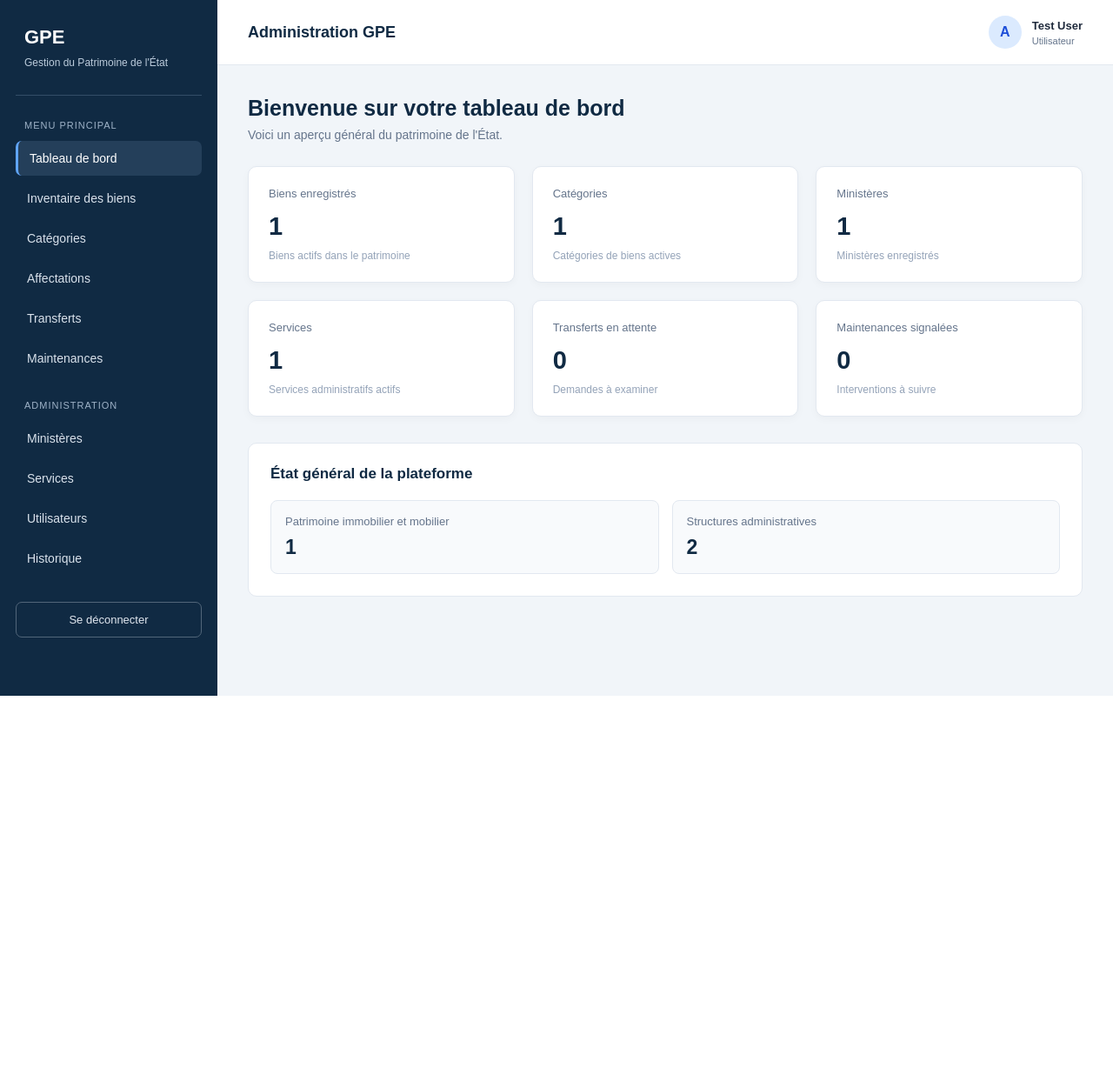
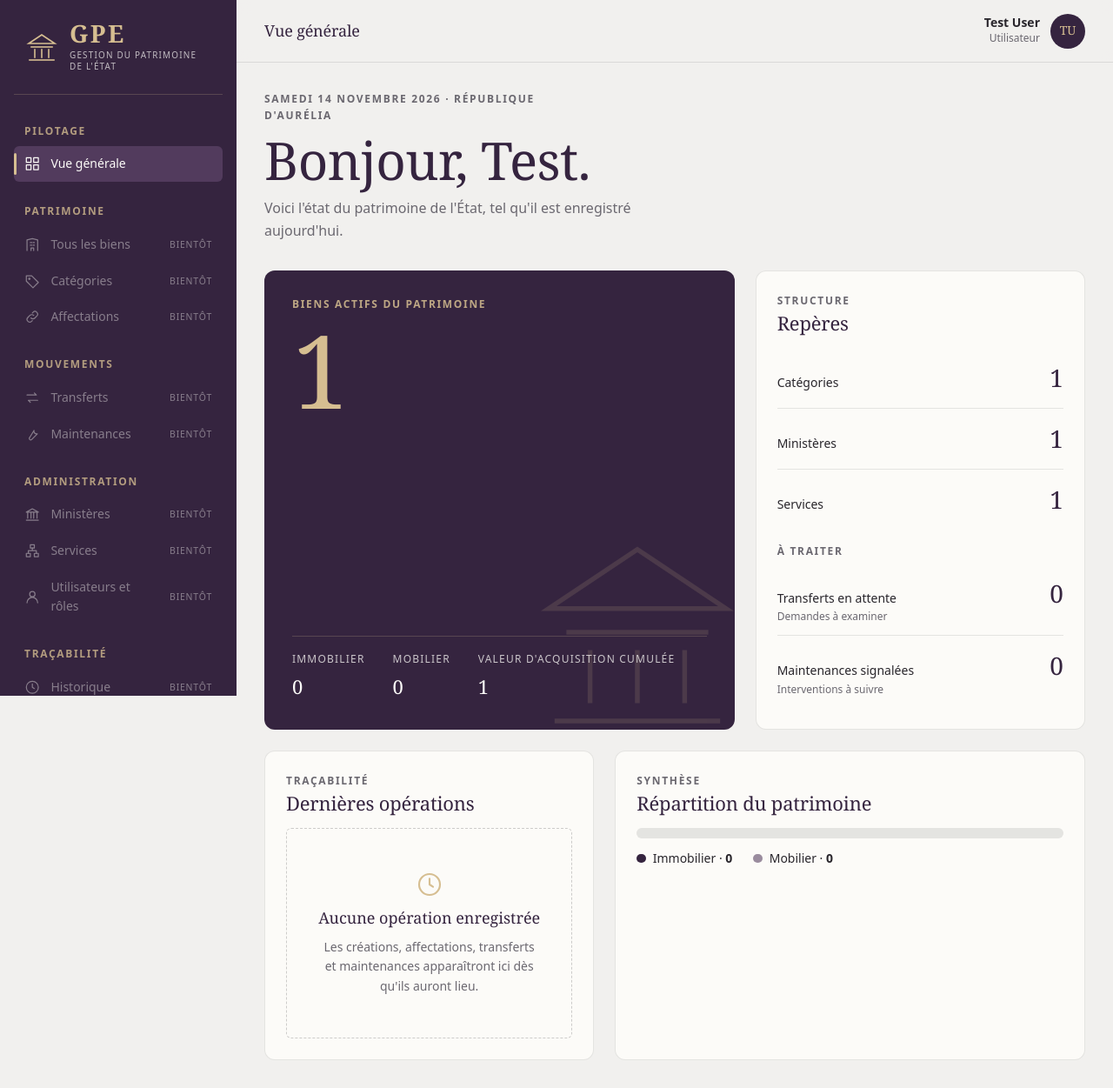
Before and after one commit to rovana-0412/GPE, a Laravel app: page /tableau-de-bord in a window 1280 px wide. Shown: the whole page at 87% size. Before the commit the page ends 800 px from the top, so only its background shows below. Run offline with Laravel 12, Linux system fonts and the light colour scheme; a user stored in the database is signed in; data comes from the database, SQL or seed files in the repository; tables that the repository leaves empty hold one stand-in row (values such as "Sample post"); style sheets or scripts are compiled from the project's sources.

Commit message:
Dashboard: nouvelle vue Heritage & Modernite

```diff
--- a/application/resources/views/dashboard/index.blade.php
+++ b/application/resources/views/dashboard/index.blade.php
@@ -1,415 +1,149 @@
+@extends('layouts.app')
 
-<!DOCTYPE html>
-<html lang="fr">
-<head>
-    <meta charset="UTF-8">
-    <meta name="viewport" content="width=device-width, initial-scale=1.0">
-    <title>Tableau de bord | GPE</title>
+@section('title', 'Vue générale')
 
-    <style>
-        * {
-            margin: 0;
-            padding: 0;
-            box-sizing: border-box;
-            font-family: Arial, sans-serif;
-        }
+@section('content')
+@php
+    $prenom = explode(' ', trim(Auth::user()->name))[0];
+    $totalBiens = max($statistiques['biens'], 1);
+    $immobilier = $parType['immobilier'] ?? 0;
+    $mobilier = $parType['mobilier'] ?? 0;
+    $maxCategorie = max($categories->max('biens_count') ?? 0, 1);
 
-        body {
-            background: #f1f5f9;
-            color: #1e293b;
-        }
+    $types = [
+        'bien.cree'            => ['Bien enregistré', 'accent'],
+        'bien.modifie'         => ['Informations modifiées', 'neutral'],
+        'affectation.creee'    => ['Affectation', 'success'],
+        'transfert.demande'    => ['Transfert demandé', 'action'],
+        'transfert.valide'     => ['Transfert validé', 'success'],
+        'maintenance.signalee' => ['Maintenance signalée', 'danger'],
+    ];
+@endphp
 
-        .layout {
-            display: flex;
-            min-height: 100vh;
-        }
+    <section class="welcome">
+        <p class="eyebrow">{{ now()->locale('fr')->translatedFormat('l j F Y') }} · République d'Aurélia</p>
+        <h1>Bonjour, {{ $prenom }}.</h1>
+        <p>Voici l'état du patrimoine de l'État, tel qu'il est enregistré aujourd'hui.</p>
+    </section>
 
-        /* Barre latérale */
-        .sidebar {
-            width: 250px;
-            background: #102a43;
-            color: white;
-            padding: 25px 18px;
-            flex-shrink: 0;
-        }
+    <div class="dash">
 
-        .brand {
-            padding: 5px 10px 28px;
-            border-bottom: 1px solid #334e68;
-        }
+        <section class="hero-stat dash__hero" aria-labelledby="hero-titre">
+            <svg class="hero-stat__art" viewBox="0 0 40 40" fill="none" stroke="currentColor"
+                 stroke-width="0.8" aria-hidden="true">
+                <path d="M5 16 20 6l15 10Z"/><path d="M8 20h24"/>
+                <path d="M12 23v9M20 23v9M28 23v9"/><path d="M6 35h28"/>
+            </svg>
 
-        .brand h2 {
-            font-size: 22px;
-            margin-bottom: 7px;
-        }
-
-        .brand p {
-            font-size: 12px;
-            color: #bcccdc;
-            line-height: 1.5;
-        }
-
-        .menu-title {
-            margin: 28px 10px 12px;
-            color: #9fb3c8;
-            font-size: 11px;
-            text-transform: uppercase;
-            letter-spacing: 1px;
-        }
-
-        .menu a {
-            display: block;
-            padding: 12px 13px;
-            margin-bottom: 6px;
-            border-radius: 7px;
-            color: #d9e2ec;
-            text-decoration: none;
-            font-size: 14px;
-            transition: 0.2s;
-        }
-
-        .menu a:hover,
-        .menu a.active {
-            background: #243f5a;
-            color: white;
-        }
-
-        .menu a.active {
-            border-left: 3px solid #60a5fa;
-        }
-
-        /* Zone principale */
-        .main {
-            flex: 1;
-            min-width: 0;
-        }
-
-        .topbar {
-            height: 75px;
-            background: white;
-            display: flex;
-            align-items: center;
-            justify-content: space-between;
-            padding: 0 35px;
-            border-bottom: 1px solid #e2e8f0;
-        }
-
-        .topbar h3 {
-            color: #102a43;
-            font-size: 18px;
-        }
-
-        .user-info {
-            display: flex;
-            align-items: center;
-            gap: 12px;
-        }
-
-        .avatar {
-            width: 38px;
-            height: 38px;
-            background: #dbeafe;
-            color: #1d4ed8;
-            border-radius: 50%;
-            display: flex;
-            align-items: center;
-            justify-content: center;
-            font-weight: bold;
-        }
-
-        .user-name {
-            font-size: 13px;
-            font-weight: bold;
-        }
-
-        .user-role {
-            color: #64748b;
-            font-size: 11px;
-            margin-top: 4px;
-        }
-
-        .content {
-            padding: 35px;
-        }
-
-        .welcome {
-            margin-bottom: 28px;
-        }
-
-        .welcome h1 {
-            font-size: 25px;
-            color: #102a43;
-            margin-bottom: 8px;
-        }
-
-        .welcome p {
-            color: #64748b;
-            font-size: 14px;
-        }
-
-        /* Cartes statistiques */
-        .stats-grid {
-            display: grid;
-            grid-template-columns: repeat(3, minmax(0, 1fr));
-            gap: 20px;
-            margin-bottom: 30px;
-        }
-
-        .stat-card {
-            background: white;
-            padding: 23px;
-            border-radius: 10px;
-            border: 1px solid #e2e8f0;
-            box-shadow: 0 3px 10px rgba(15, 23, 42, 0.03);
-        }
-
-        .stat-label {
-            color: #64748b;
-            font-size: 13px;
-            margin-bottom: 14px;
-        }
-
-        .stat-value {
-            font-size: 29px;
-            font-weight: bold;
-            color: #102a43;
-        }
-
-        .stat-note {
-            margin-top: 10px;
-            color: #94a3b8;
-            font-size: 12px;
-        }
-
-        /* Bloc inférieur */
-        .section-card {
-            background: white;
-            padding: 25px;
-            border-radius: 10px;
-            border: 1px solid #e2e8f0;
-        }
-
-        .section-card h2 {
-            font-size: 17px;
-            color: #102a43;
-            margin-bottom: 20px;
-        }
-
-        .activity-list {
-            display: grid;
-            grid-template-columns: repeat(2, minmax(0, 1fr));
-            gap: 15px;
-        }
-
-        .activity-item {
-            padding: 16px;
-            background: #f8fafc;
-            border-radius: 8px;
-            border: 1px solid #e2e8f0;
-        }
-
-        .activity-item span {
-            display: block;
-            color: #64748b;
-            font-size: 13px;
-            margin-bottom: 9px;
-        }
-
-        .activity-item strong {
-            font-size: 23px;
-            color: #102a43;
-        }
-
-        .logout-form {
-            margin-top: 30px;
-        }
-
-        .logout-button {
-            width: 100%;
-            padding: 12px;
-            border: 1px solid #52667a;
-            border-radius: 7px;
-            background: transparent;
-            color: #e2e8f0;
-            cursor: pointer;
-            font-size: 13px;
-        }
-
-        .logout-button:hover {
-            background: #243f5a;
-        }
-
-        /* Responsive */
-        @media (max-width: 900px) {
-            .sidebar {
-                width: 210px;
-            }
-
-            .stats-grid {
-                grid-template-columns: repeat(2, minmax(0, 1fr));
-            }
-        }
-
-        @media (max-width: 600px) {
-            .layout {
-                display: block;
-            }
-
-            .sidebar {
-                width: 100%;
-            }
-
-            .topbar {
-                padding: 0 18px;
-            }
-
-            .content {
-                padding: 22px 16px;
-            }
-
-            .stats-grid,
-            .activity-list {
-                grid-template-columns: 1fr;
-            }
-
-            .user-name {
-                font-size: 12px;
-            }
-        }
-    </style>
-</head>
-
-<body>
-
-<div class="layout">
-
-    <aside class="sidebar">
-
-        <div class="brand">
-            <h2>GPE</h2>
-            <p>Gestion du Patrimoine de l'État</p>
+            <div>
+                <h2 id="hero-titre" class="eyebrow" style="font-family:var(--font-body)">Biens actifs du patrimoine</h2>
+                <p class="hero-stat__value num">{{ number_format($statistiques['biens'], 0, ',', ' ') }}</p>
             </div>
 
-        <p class="menu-title">Menu principal</p>
+            <dl class="hero-stat__foot">
+                <div><dt>Immobilier</dt><dd class="num">{{ $immobilier }}</dd></div>
+                <div><dt>Mobilier</dt><dd class="num">{{ $mobilier }}</dd></div>
+                <div><dt>Valeur d'acquisition cumulée</dt><dd class="num">{{ number_format($statistiques['valeur_totale'], 0, ',', ' ') }}</dd></div>
+            </dl>
+        </section>
 
-        <nav class="menu">
-            <a href="{{ route('dashboard') }}" class="active">Tableau de bord</a>
-            <a href="#">Inventaire des biens</a>
-            <a href="#">Catégories</a>
-            <a href="#">Affectations</a>
-            <a href="#">Transferts</a>
-            <a href="#">Maintenances</a>
-        </nav>
-
-        <p class="menu-title">Administration</p>
-
-        <nav class="menu">
-            <a href="#">Ministères</a>
-            <a href="#">Services</a>
-            <a href="#">Utilisateurs</a>
-            <a href="#">Historique</a>
-        </nav>
-
-        <form action="{{ route('logout') }}" method="POST" class="logout-form">
-            @csrf
-            <button type="submit" class="logout-button">
-                Se déconnecter
-            </button>
-        </form>
-
-    </aside>
-
-    <main class="main">
-
-        <header class="topbar">
-
-            <h3>Administration GPE</h3>
-
-            <div class="user-info">
-                <div class="avatar">A</div>
-
-                <div>
-                    <p class="user-name">{{ Auth::user()->name }}</p>
-                    <p class="user-role">
-                        {{ Auth::user()->role?->nom ?? 'Utilisateur' }}
-                    </p>
-                </div>
+        <section class="panel dash__ledger" aria-labelledby="registre-titre">
+            <div class="panel__head">
+                <p class="eyebrow">Structure</p>
+                <h2 id="registre-titre" class="panel__title">Repères</h2>
             </div>
 
-        </header>
+            <dl class="ledger">
+                <div class="ledger__row"><dt>Catégories</dt><dd class="num">{{ $statistiques['categories'] }}</dd></div>
+                <div class="ledger__row"><dt>Ministères</dt><dd class="num">{{ $statistiques['ministeres'] }}</dd></div>
+                <div class="ledger__row"><dt>Services</dt><dd class="num">{{ $statistiques['services'] }}</dd></div>
+            </dl>
 
-        <section class="content">
+            <p class="eyebrow ledger__sep">À traiter</p>
+            <dl class="ledger">
+                <div @class(['ledger__row', 'is-alert' => $statistiques['transferts_en_attente'] > 0])>
+                    <dt>Transferts en attente<small>Demandes à examiner</small></dt>
+                    <dd class="num">{{ $statistiques['transferts_en_attente'] }}</dd>
+                </div>
+                <div @class(['ledger__row', 'is-alert' => $statistiques['maintenances'] > 0])>
+                    <dt>Maintenances signalées<small>Interventions à suivre</small></dt>
+                    <dd class="num">{{ $statistiques['maintenances'] }}</dd>
+                </div>
+            </dl>
+        </section>
 
-            <div class="welcome">
-                <h1>Bienvenue sur votre tableau de bord</h1>
-                <p>Voici un aperçu général du patrimoine de l'État.</p>
+        <section class="panel dash__timeline" aria-labelledby="activite-titre">
+            <div class="panel__head">
+                <p class="eyebrow">Traçabilité</p>
+                <h2 id="activite-titre" class="panel__title">Dernières opérations</h2>
             </div>
 
-            <div class="stats-grid">
+            @if ($operations->isEmpty())
+                <x-empty-state
+                    icon="clock"
+                    title="Aucune opération enregistrée"
+                    text="Les créations, affectations, transferts et maintenances apparaîtront ici dès qu'ils auront lieu."/>
+            @else
+                <ol class="timeline">
+                    @foreach ($operations as $operation)
+                        @php [$libelle, $ton] = $types[$operation->action] ?? [\Illuminate\Support\Str::headline($operation->action), 'neutral']; @endphp
+                        <li class="timeline__item timeline__item--{{ $ton }}">
+                            <span class="timeline__dot"></span>
+                            <p class="timeline__label">{{ $libelle }}</p>
+                            @if ($operation->description)
+                                <p class="timeline__desc">{{ $operation->description }}</p>
+                            @endif
+                            <p class="timeline__meta">
+                                {{ $operation->utilisateur?->name ?? 'Système' }}
+                                · {{ $operation->created_at->locale('fr')->diffForHumans() }}
+                            </p>
+                        </li>
+                    @endforeach
+                </ol>
+            @endif
+        </section>
 
-                <div class="stat-card">
-                    <p class="stat-label">Biens enregistrés</p>
-                    <p class="stat-value">{{ $statistiques['biens'] }}</p>
-                    <p class="stat-note">Biens actifs dans le patrimoine</p>
+        <section class="panel dash__synthese" aria-labelledby="synthese-titre">
+            <div class="panel__head">
+                <p class="eyebrow">Synthèse</p>
+                <h2 id="synthese-titre" class="panel__title">Répartition du patrimoine</h2>
             </div>
 
-                <div class="stat-card">
-                    <p class="stat-label">Catégories</p>
-                    <p class="stat-value">{{ $statistiques['categories'] }}</p>
-                    <p class="stat-note">Catégories de biens actives</p>
+            @if ($statistiques['biens'] === 0)
+                <x-empty-state icon="building" title="Aucun bien actif"
+                    text="La répartition par catégorie s'affichera dès que des biens seront enregistrés."/>
+            @else
+                <div class="split" role="img"
+                     aria-label="{{ $immobilier }} biens immobiliers, {{ $mobilier }} biens mobiliers">
+                    <span class="split__part--immobilier" style="width: {{ $immobilier / $totalBiens * 100 }}%"></span>
+                    <span class="split__part--mobilier" style="width: {{ $mobilier / $totalBiens * 100 }}%"></span>
+                </div>
+                <div class="split-legend">
+                    <span><i style="background:var(--color-primary)"></i>Immobilier · <b class="num">{{ $immobilier }}</b></span>
+                    <span><i style="background:color-mix(in srgb, var(--prune) 55%, var(--perle))"></i>Mobilier · <b class="num">{{ $mobilier }}</b></span>
                 </div>
 
-                <div class="stat-card">
-                    <p class="stat-label">Ministères</p>
-                    <p class="stat-value">{{ $statistiques['ministeres'] }}</p>
-                    <p class="stat-note">Ministères enregistrés</p>
+                @foreach (['immobilier' => 'Immobilier', 'mobilier' => 'Mobilier'] as $type => $titre)
+                    @php $groupe = $categories->where('type', $type); @endphp
+                    @if ($groupe->isNotEmpty())
+                        <div class="bars-group">
+                            <p class="eyebrow">{{ $titre }}</p>
+                            <ul class="bars">
+                                @foreach ($groupe as $categorie)
+                                    <li>
+                                        <span>{{ $categorie->nom }}</span>
+                                        <span class="bar bar--{{ $type }}" aria-hidden="true">
+                                            <span style="--w: {{ $categorie->biens_count / $maxCategorie * 100 }}%"></span>
+                                        </span>
+                                        <b class="num">{{ $categorie->biens_count }}</b>
+                                    </li>
+                                @endforeach
+                            </ul>
                         </div>
-
-                <div class="stat-card">
-                    <p class="stat-label">Services</p>
-                    <p class="stat-value">{{ $statistiques['services'] }}</p>
-                    <p class="stat-note">Services administratifs actifs</p>
-                </div>
-
-                <div class="stat-card">
-                    <p class="stat-label">Transferts en attente</p>
-                    <p class="stat-value">{{ $statistiques['transferts_en_attente'] }}</p>
-                    <p class="stat-note">Demandes à examiner</p>
-                </div>
-
-                <div class="stat-card">
-                    <p class="stat-label">Maintenances signalées</p>
-                    <p class="stat-value">{{ $statistiques['maintenances'] }}</p>
-                    <p class="stat-note">Interventions à suivre</p>
-                </div>
+                    @endif
+                @endforeach
+            @endif
+        </section>
 
     </div>
-
-            <div class="section-card">
-
-                <h2>État général de la plateforme</h2>
-
-                <div class="activity-list">
-
-                    <div class="activity-item">
-                        <span>Patrimoine immobilier et mobilier</span>
-                        <strong>{{ $statistiques['biens'] }}</strong>
-                    </div>
-
-                    <div class="activity-item">
-                        <span>Structures administratives</span>
-                        <strong>{{ $statistiques['ministeres'] + $statistiques['services'] }}</strong>
-                    </div>
-
-                </div>
-
-            </div>
-
-        </section>
-
-    </main>
-
-</div>
-
-</body>
-</html>
+@endsection
```
Lines whose indentation alone changed are shown as unchanged.
